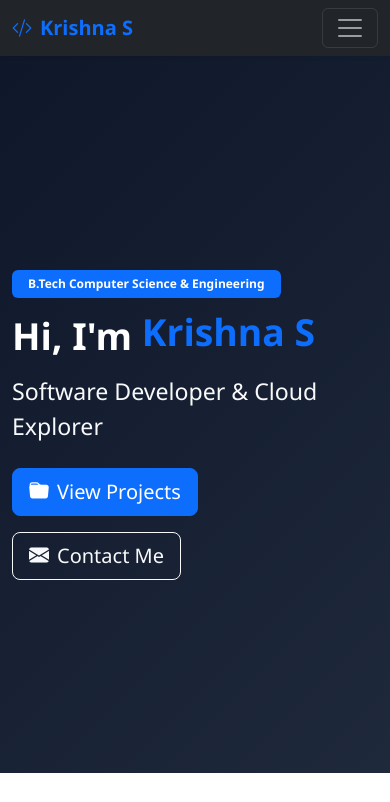
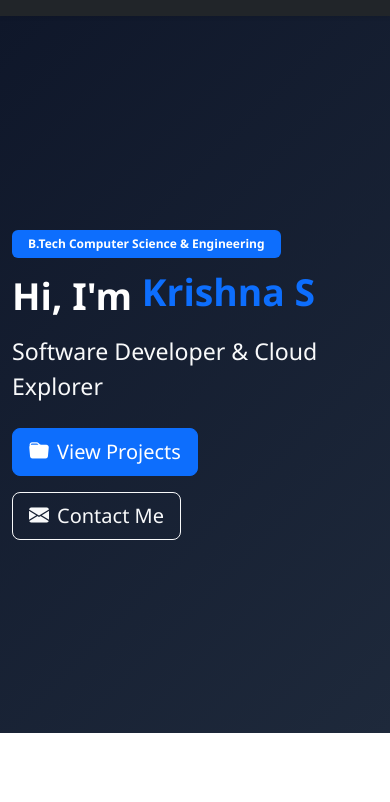
Before and after one commit to krishnas2136/ks-portfolio, a plain HTML site: page index.html in a window 390 px wide. Shown: the top 802 px of the page. Drawn offline with nearby package versions, Linux system fonts and the light colour scheme.

Commit message:
Restore and format index.html structure
The HTML structure has been restored with proper formatting and indentation.

```diff
--- a/index.html
+++ b/index.html
@@ -17,10 +17,6 @@
     <!-- Navigation -->
     <nav class="navbar navbar-expand-lg navbar-dark bg-dark sticky-top shadow-sm">
         <div class="container">
-            <a class="navbar-brand text-primary fw-bold" href="#home"><i class="bi bi-code-slash me-2"></i>Krishna S</a>
-            <button class="navbar-toggler" type="button" data-bs-toggle="collapse" data-bs-target="#navbarNav">
-                <span class="navbar-toggler-icon"></span>
-            </button>
             <div class="collapse navbar-collapse" id="navbarNav">
                 <ul class="navbar-nav ms-auto">
                     <li class="nav-item"><a class="nav-link" href="#about">About</a></li>
```
